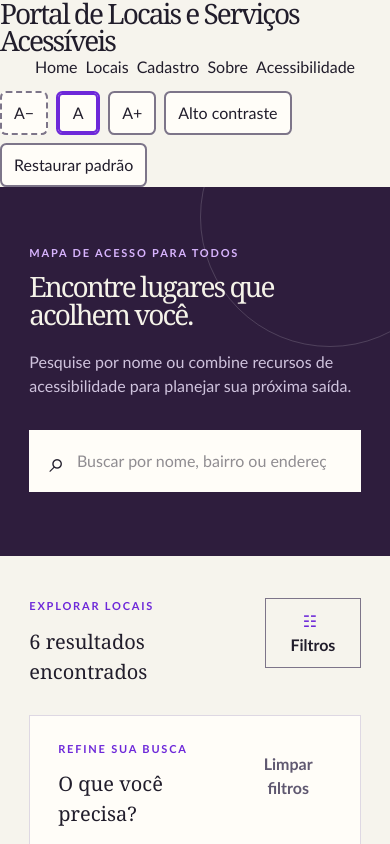
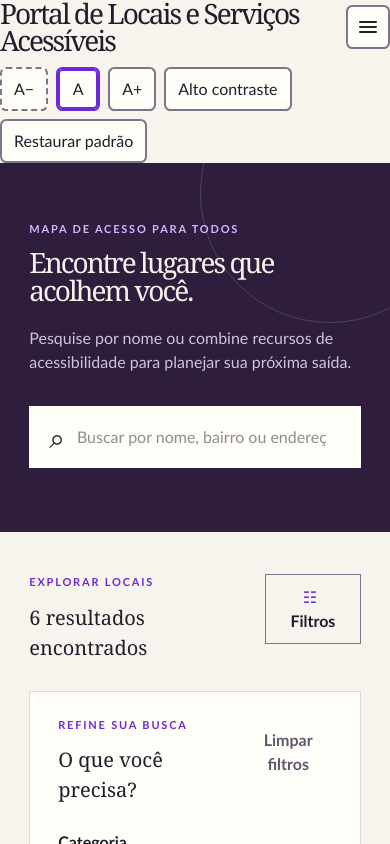
Before and after one commit to 1TDSPJ-26/portal-locais-acessiveis, a React (Vite) app: page /locais in a window 390 px wide. Shown: the top 844 px of the page. Built offline with nearby package versions, Linux system fonts and the light colour scheme.

Commit message:
feat: Implementando menu mobile do Header (#23)

```diff
--- a/src/components/Header/index.tsx
+++ b/src/components/Header/index.tsx
@@ -1,35 +1,123 @@
-import { NavLink } from "react-router";
+import { useEffect, useRef, useState } from "react";
+import { NavLink, useLocation } from "react-router";
 import { usePreferencias } from "../../PreferenciasContext";
 
 export function Header() {
   const { fonte, contraste, definirFonte, alternarContraste, restaurar } =
     usePreferencias();
+  const location = useLocation();
+
+  const [menuAberto, setMenuAberto] = useState(false);
+  const botaoMenuRef = useRef<HTMLButtonElement>(null);
+  const painelMenuRef = useRef<HTMLElement>(null);
 
   const linkClass = ({ isActive }: { isActive: boolean }) =>
     isActive ? "nav-link active" : "nav-link";
 
+  const [rotaAnterior, setRotaAnterior] = useState(location.pathname);
+  if (location.pathname !== rotaAnterior) {
+    setRotaAnterior(location.pathname);
+    setMenuAberto(false);
+  }
+
+  useEffect(() => {
+    if (!menuAberto) return;
+
+    const onKeyDown = (e: KeyboardEvent) => {
+      if (e.key === "Escape") {
+        setMenuAberto(false);
+        botaoMenuRef.current?.focus();
+        return;
+      }
+
+      if (e.key === "Tab" && painelMenuRef.current) {
+        const focaveis = painelMenuRef.current.querySelectorAll<HTMLElement>(
+          'a[href], button:not([disabled]), [tabindex]:not([tabindex="-1"])'
+        );
+
+        if (focaveis.length === 0) return;
+
+        const primeiro = focaveis[0];
+        const ultimo = focaveis[focaveis.length - 1];
+
+        if (e.shiftKey && document.activeElement === primeiro) {
+          e.preventDefault();
+          ultimo.focus();
+        } else if (!e.shiftKey && document.activeElement === ultimo) {
+          e.preventDefault();
+          primeiro.focus();
+        }
+      }
+    };
+
+    document.addEventListener("keydown", onKeyDown);
+    return () => document.removeEventListener("keydown", onKeyDown);
+  }, [menuAberto]);
+
   return (
     <header>
-      <h1>Portal de Locais e Serviços Acessíveis</h1>
+      <div className="header-top">
+        <h1>Portal de Locais e Serviços Acessíveis</h1>
 
-      <nav aria-label="Navegação principal">
-        <NavLink to="/" end className={linkClass}>
+        <button
+          ref={botaoMenuRef}
+          type="button"
+          className="menu-toggle"
+          aria-expanded={menuAberto}
+          aria-controls="menu-principal"
+          aria-label="Menu de navegação"
+          onClick={() => setMenuAberto((aberto) => !aberto)}
+        >
+          <svg
+            className="menu-toggle-icon"
+            viewBox="0 0 24 24"
+            width="24"
+            height="24"
+            aria-hidden="true"
+            focusable="false"
+          >
+            {menuAberto ? (
+              <path
+                d="M6 6L18 18M18 6L6 18"
+                stroke="currentColor"
+                strokeWidth="2"
+                strokeLinecap="round"
+              />
+            ) : (
+              <path
+                d="M4 7H20M4 12H20M4 17H20"
+                stroke="currentColor"
+                strokeWidth="2"
+                strokeLinecap="round"
+              />
+            )}
+          </svg>
+        </button>
+      </div>
+
+      <nav
+        id="menu-principal"
+        ref={painelMenuRef}
+        aria-label="Navegação principal"
+        className={menuAberto ? "nav-aberto" : undefined}
+      >
+        <NavLink to="/" end className={linkClass} onClick={() => setMenuAberto(false)}>
           Home
         </NavLink>
 
-        <NavLink to="/locais" className={linkClass}>
+        <NavLink to="/locais" className={linkClass} onClick={() => setMenuAberto(false)}>
           Locais
         </NavLink>
 
-        <NavLink to="/cadastrar" className={linkClass}>
+        <NavLink to="/cadastrar" className={linkClass} onClick={() => setMenuAberto(false)}>
           Cadastro
         </NavLink>
 
-        <NavLink to="/sobre" className={linkClass}>
+        <NavLink to="/sobre" className={linkClass} onClick={() => setMenuAberto(false)}>
           Sobre
         </NavLink>
 
-        <NavLink to="/acessibilidade" className={linkClass}>
+        <NavLink to="/acessibilidade" className={linkClass} onClick={() => setMenuAberto(false)}>
           Acessibilidade
         </NavLink>
       </nav>
--- a/src/index.css
+++ b/src/index.css
@@ -131,7 +131,6 @@ h1 {
   flex: 1;
   padding: 17px 0;
   border: 0;
-  outline: 0;
   background: transparent;
   color: var(--ink);
 }
@@ -260,11 +259,6 @@ legend span {
   background: var(--accent);
   color: white;
 }
-.check-option input:focus-visible + .custom-check,
-.category-option:has(input:focus-visible) {
-  outline: 3px solid var(--accent);
-  outline-offset: 2px;
-}
 
 :root { font-size: 100%; }
 :root[data-fonte="grande"] { font-size: 112.5%; }
@@ -340,13 +334,86 @@ legend span {
   box-shadow: inset 0 0 0 0.125rem var(--accent);
 }
 
-.controles-exibicao button:focus-visible {
-  outline: 0.1875rem solid var(--accent);
-  outline-offset: 0.1875rem;
-}
 
 header nav { display: flex; flex-wrap: wrap; justify-content: center; gap: 0.5rem; }
 header, main, footer { min-width: 0; }
+
+/* Linha que agrupa o título e o botão do menu mobile. Em telas largas o
+   botão fica escondido e essa linha se comporta como antes. */
+.header-top {
+  display: flex;
+  align-items: center;
+  justify-content: space-between;
+  gap: 1rem;
+}
+
+/* Escondido acima do breakpoint mobile: nesse tamanho a navegação já
+   aparece inteira, sem precisar do disclosure. */
+.menu-toggle {
+  display: none;
+}
+
+@media (max-width: 48rem) {
+  /* position: relative aqui (e não no elemento inteiro) é suficiente para
+     ancorar o painel como um overlay, sem afetar o layout em telas largas. */
+  header {
+    position: relative;
+  }
+
+  .menu-toggle {
+    display: inline-flex;
+    align-items: center;
+    justify-content: center;
+    /* Alvo de toque de 44x44px (WCAG 2.5.5): a área cresce com padding,
+       não com margin, para não empurrar o título ao lado. */
+    min-width: 2.75rem;
+    min-height: 2.75rem;
+    padding: 0.5rem;
+    border: 0.125rem solid var(--control);
+    border-radius: 0.4rem;
+    color: var(--ink);
+    background: var(--card);
+    flex-shrink: 0;
+  }
+
+  .menu-toggle-icon {
+    width: 1.5rem;
+    height: 1.5rem;
+  }
+
+  /* Painel fechado por padrão. Ele é posicionado sobre o conteúdo (não
+     empurra o restante do header) para que abrir e fechar não causem
+     layout shift. */
+  header nav#menu-principal {
+    display: none;
+    position: absolute;
+    left: 0;
+    right: 0;
+    top: 100%;
+    z-index: 20;
+    flex-direction: column;
+    align-items: stretch;
+    justify-content: flex-start;
+    gap: 0;
+    margin: 0;
+    padding: 0.5rem;
+    background: var(--card);
+    border: 1px solid var(--line);
+    box-shadow: var(--shadow);
+  }
+
+  header nav#menu-principal.nav-aberto {
+    display: flex;
+  }
+
+  header nav#menu-principal .nav-link {
+    /* Também respeita o alvo mínimo de toque de 44px. */
+    display: flex;
+    align-items: center;
+    min-height: 2.75rem;
+    padding: 0.5rem 0.75rem;
+  }
+}
 
 h1 {
   font-size: clamp(1.75rem, 5vw, 3.5rem);
@@ -375,7 +442,48 @@ footer nav a {
   text-underline-offset: 0.2em;
 }
 
-footer nav a:focus-visible {
-  outline: 0.1875rem solid var(--accent);
-  outline-offset: 0.1875rem;
+/* Cores compartilhadas do indicador de foco. */
+:root {
+  --cor-foco: #000000;
+  --cor-foco-externa: #ffffff;
 }
+
+/* Continua acessível pelo teclado, mesmo fora da tela. */
+.skip-link {
+  position: absolute;
+  left: -9999px;
+  top: 1rem;
+  padding: 0.75rem 1rem;
+  color: var(--ink);
+  background: var(--card);
+  border-radius: 0.25rem;
+  font-weight: bold;
+  text-decoration: underline;
+}
+
+.skip-link:focus {
+  left: 1rem;
+  z-index: 100;
+}
+
+/* Contorno preto com faixa branca para fundos claros e escuros.
+   Nos filtros transparentes, o foco aparece no controle visual. */
+:focus-visible,
+.controles-exibicao button:focus-visible,
+.check-option input:focus-visible + .custom-check,
+.category-option:has(input:focus-visible) {
+  outline: 3px solid var(--cor-foco);
+  outline-offset: 2px;
+  box-shadow:
+    0 0 0 2px var(--cor-foco-externa),
+    0 0 0 6px var(--cor-foco-externa);
+}
+
+@media (forced-colors: active) {
+  :focus-visible,
+  .controles-exibicao button:focus-visible,
+  .check-option input:focus-visible + .custom-check,
+  .category-option:has(input:focus-visible) {
+    outline-color: Highlight;
+  }
+}
```
